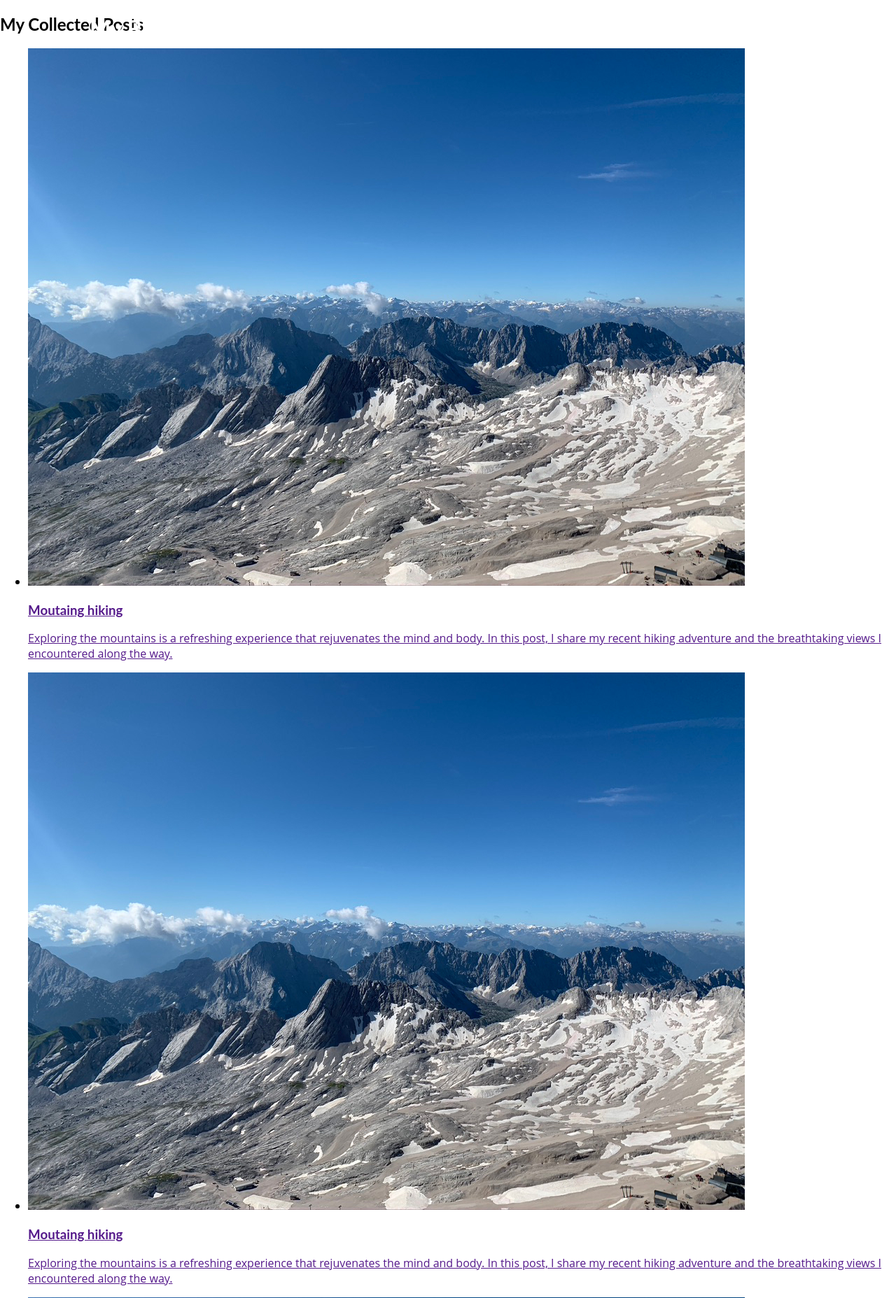
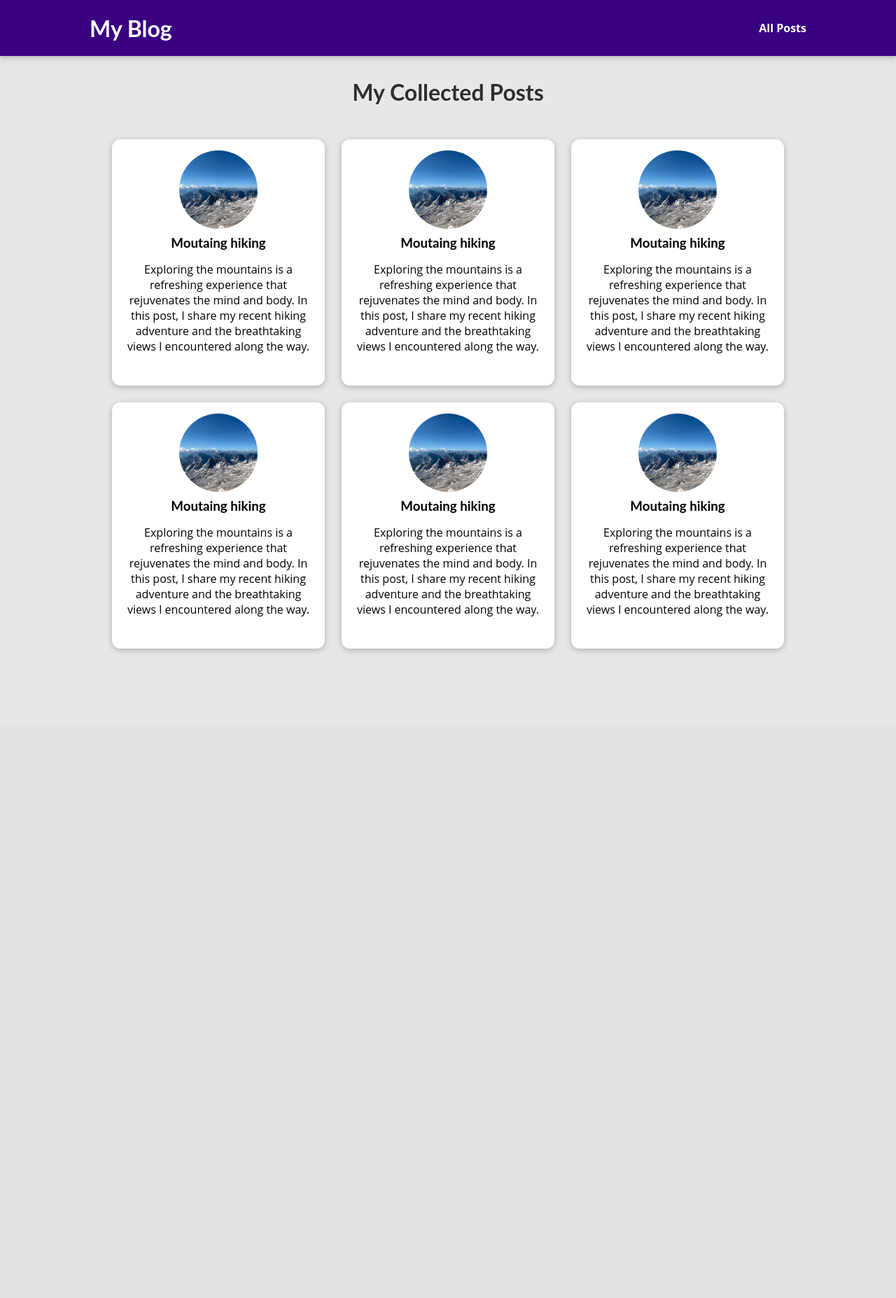
Before and after one commit to igorsimevski/django-start, a Django app: page /posts in a window 1280 px wide. Shown: the top 1855 px of the page at 70% size. After the commit the page ends 931 px from the top, so only its background shows below. Run offline with Django 5.2, Linux system fonts and the light colour scheme; some web fonts are replaced.

Commit message:
fixed styling

```diff
--- /dev/null
+++ b/my_site/blog/static/blog/all-posts.css
@@ -0,0 +1,43 @@
+body {
+  background-color: #e7e7e7;
+}
+
+#main-navigation {
+  background-color: #390281;
+  box-shadow: 0 2px 8px rgba(0, 0, 0, 0.25);
+}
+
+#all-posts {
+  margin: 7rem auto;
+  width: 90%;
+  max-width: 60rem;
+}
+
+#all-posts h2 {
+  text-align: center;
+  font-size: 2rem;
+  color: #2e2e2e;
+  margin: 3rem 0;
+}
+
+ul {
+  list-style: none;
+  margin: 0;
+  padding: 0;
+  display: grid;
+  grid-template-columns: repeat(auto-fill, minmax(17rem, 1fr));
+  gap: 1.5rem;
+}
+
+.post img {
+  width: 7rem;
+  height: 7rem;
+}
+
+.post a {
+  height: 22rem;
+  transform-origin: center;
+  box-shadow: 0 2px 8px rgba(0, 0, 0, 0.25);
+  border-radius: 12px;
+  background-color: white;
+}
--- /dev/null
+++ b/my_site/blog/static/blog/post.css
@@ -0,0 +1,43 @@
+.post {
+  display: flex;
+  flex-direction: column;
+  align-items: center;
+  text-align: center;
+}
+
+.post a {
+  text-decoration: none;
+  color: black;
+  transition: all 0.2s ease;
+  padding: 1rem;
+}
+
+.post a:hover,
+.post a:active {
+  transform: scale(1.1);
+  background-color: #390281;
+  color: white;
+}
+
+.post img {
+  width: 5rem;
+  height: 5rem;
+  object-fit: cover;
+  border-radius: 50%;
+}
+
+.post h3 {
+  margin: 0.25rem 0;
+}
+
+.post time {
+  color: #666666;
+  margin: 0.25rem;
+  font-style: italic;
+  font-size: 0.85rem;
+}
+
+.post:hover time,
+.post:active time {
+  color: white;
+}
--- a/my_site/blog/templates/blog/all-posts.html
+++ b/my_site/blog/templates/blog/all-posts.html
@@ -6,7 +6,8 @@
 {% endblock %}
 
 {% block css_files %}
-  <link rel="stylesheet" href="{% static 'blog/index.css' %}" />
+  <link rel="stylesheet" href="{% static 'blog/post.css' %}" />
+  <link rel="stylesheet" href="{% static 'blog/all-posts.css' %}" />
 {% endblock %}
 
 {% block content %}
```
Also changed, not shown: my_site/blog/templates/blog/index.html (+5 -5 lines).
